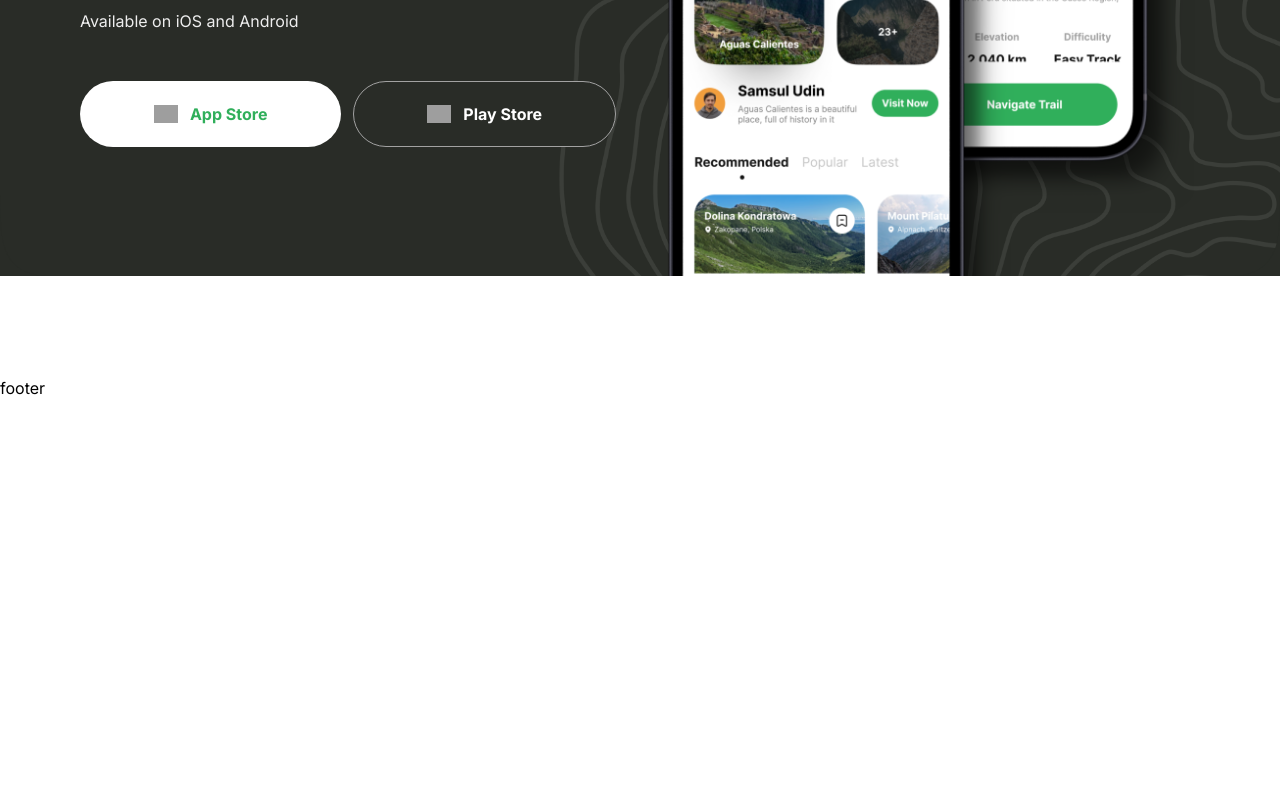
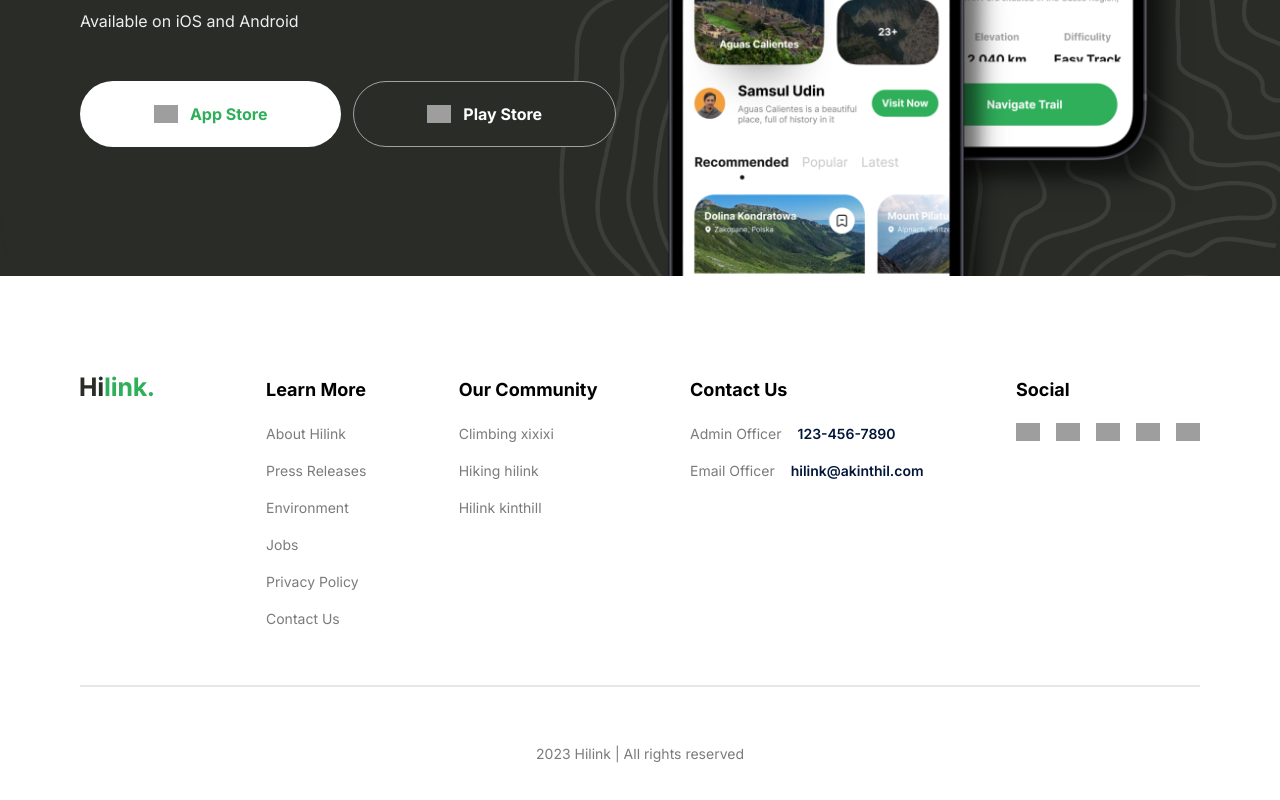
Before and after one commit to Rauliqbal/travel-landingpage, a Nuxt app: page / in a window 1280 px wide. Shown: the part 4076-4876 px from the top of the page. Before the commit the page ends 4476 px from the top, so only its background shows below. Built offline with nearby package versions, Linux system fonts and the light colour scheme; grey boxes are pictures that could not be loaded.

Commit message:
add footer

```diff
--- a/components/footer.vue
+++ b/components/footer.vue
@@ -1,5 +1,61 @@
 <script setup>
+import { SOCIALS } from "~/data/utils";
+import { FOOTER_CONTACT_INFO, FOOTER_LINKS } from "~/data/utils";
 </script>
 <template>
-  footer
+  <footer class="flex-center mb-24">
+    <div class="padding-container max-container flex w-full flex-col gap-14">
+      <div
+        class="flex flex-col items-start justify-center gap-[10%] md:flex-row"
+      >
+        <NuxtLink to="/" class="mb-10">
+          <NuxtImg src="/img/hilink-logo.svg" width="74" height="29" />
+        </NuxtLink>
+
+        <div class="flex flex-wrap gap-10 sm:justify-between md:flex-1">
+          <div v-for="columns in FOOTER_LINKS" class="flex flex-col gap-5">
+            <h4 class="bold-18 whitespace-nowrap">{{ columns.title }}</h4>
+            <ul class="regular-14 flex flex-col gap-4 text-gray-30">
+              <NuxtLink to="/" v-for="links in columns.links">{{
+                links
+              }}</NuxtLink>
+            </ul>
+          </div>
+
+          <div
+            v-for="columns in FOOTER_CONTACT_INFO"
+            class="flex flex-col gap-5"
+          >
+            <h4 class="bold-18 whitespace-nowrap">{{ columns.title }}</h4>
+            <ul class="regular-14 flex flex-col gap-4 text-gray-30">
+              <NuxtLink
+                v-for="links in columns.links"
+                to="/"
+                class="flex gap-4 md:flex-col lg:flex-row"
+                ><p className="whitespace-nowrap">
+                  {{ links.label }}
+                </p>
+                <p className="medium-14 whitespace-nowrap text-blue-70">
+                  {{ links.value }}
+                </p></NuxtLink
+              >
+            </ul>
+          </div>
+
+          <div v-for="columns in SOCIALS" class="flex flex-col gap-5">
+            <h4 class="bold-18 whitespace-nowrap">{{ columns.title }}</h4>
+            <ul class="regular-14 flex gap-4 text-gray-30">
+              <NuxtLink to="/" v-for="links in columns.links"
+                ><NuxtImg :src="'/img/' + links" width="24" height="24"
+              /></NuxtLink>
+            </ul>
+          </div>
+        </div>
+      </div>
+      <div className="border bg-gray-20" />
+      <p className="regular-14 w-full text-center text-gray-30">
+        2023 Hilink | All rights reserved
+      </p>
+    </div>
+  </footer>
 </template>
--- a/data/utils.ts
+++ b/data/utils.ts
@@ -66,15 +66,18 @@ export const FOOTER_LINKS = [
   },
 ];
 
-export const FOOTER_CONTACT_INFO = {
+export const FOOTER_CONTACT_INFO = [
+  {
     title: 'Contact Us',
     links: [
       { label: 'Admin Officer', value: '123-456-7890' },
       { label: 'Email Officer', value: 'hilink@akinthil.com' },
     ],
-};
+  }
+]
 
-export const SOCIALS = {
+export const SOCIALS = [
+  {
     title: 'Social',
     links: [
       '/facebook.svg',
@@ -83,4 +86,5 @@ export const SOCIALS = {
       '/youtube.svg',
       '/wordpress.svg',
     ],
-};
+  }
+]
```
Lines whose indentation alone changed are shown as unchanged.
